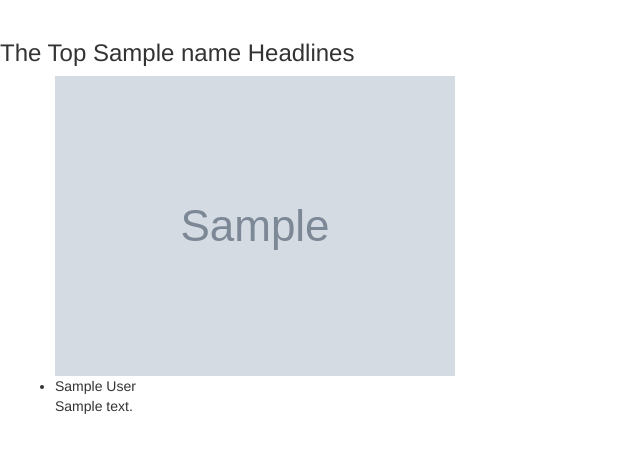
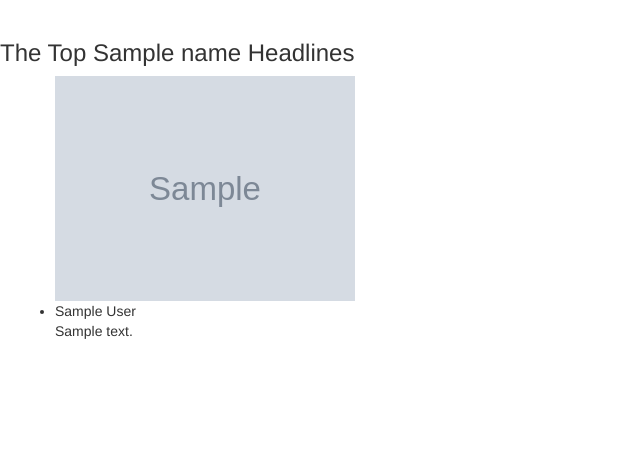
Before and after one commit to Yvonne-Ouma/News-Highlight, a Flask app: template app/templates/source.html in a window 1280 px wide. Shown: the part 52-505 px from the top of the page, without its empty margins (0-640 px from the left). Run offline with Flask 2, Linux system fonts and the light colour scheme; the template is opened without the code that fills it: most values are stand-ins (such as "Sample title", 1, 10 or a date in 2020); grey boxes marked "Sample" are stand-in pictures; parts of the project's set-up code (start-up, migrations or seed data) failed here and were passed over; some libraries are stand-ins or nearby versions.

Commit message:
added styling to my app

```diff
--- /dev/null
+++ b/app/static/css/source.css
@@ -0,0 +1,6 @@
+img{
+    width:300px;
+}
+/* #me{
+    background-color: aquamarine;
+} */
--- a/app/templates/source.html
+++ b/app/templates/source.html
@@ -1,5 +1,9 @@
 {% extends 'base.html'%}
 {% import 'macros.html' as macro %}
+{% block styles%}
+    {{ super() }}
+    <link rel="stylesheet" href="{{url_for('static',filename='css/source.css')}}">
+{% endblock %}
 {% block content %}
 <div class="container-fluid">
   <div class="row mb-2" styles="text-align:center;">
@@ -7,7 +11,7 @@
 
   </div>
 
-  <div class="card" style="width:500px">
+  <div class="card" style="width:500px"id="me">
     {% for article in articles %}
     <ul>
 
```
